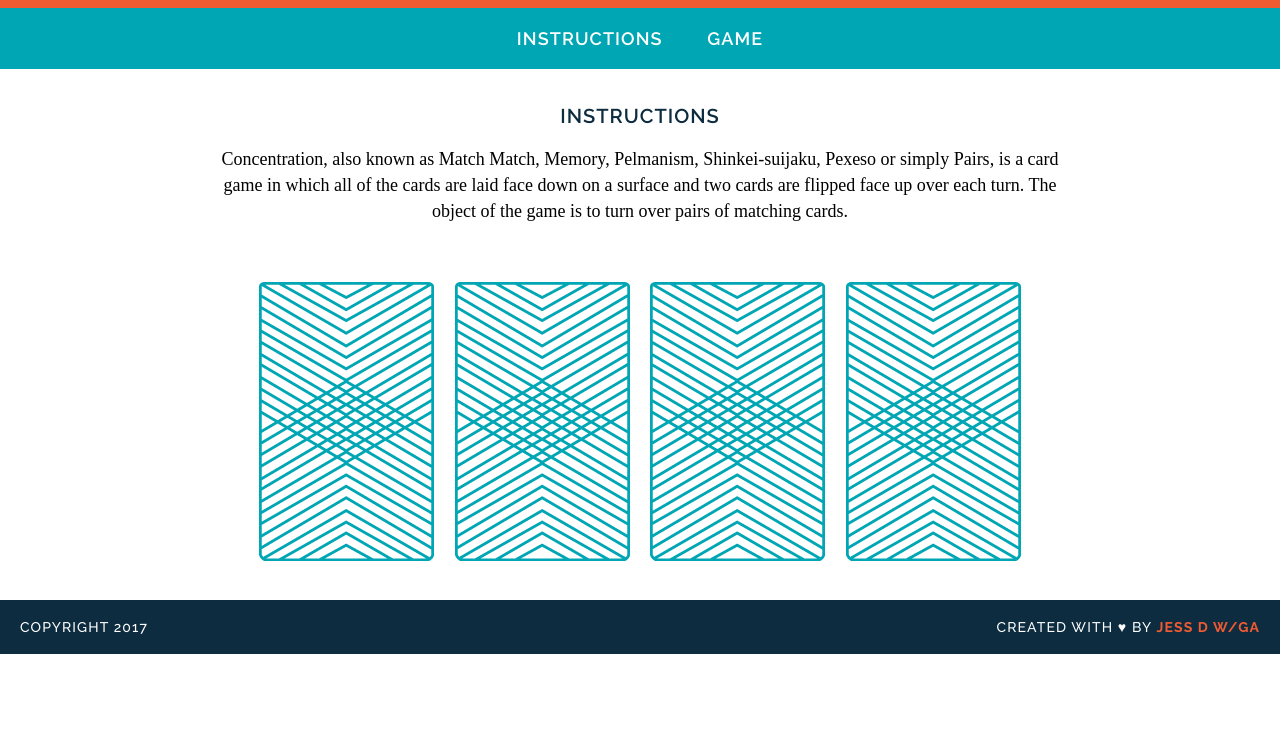
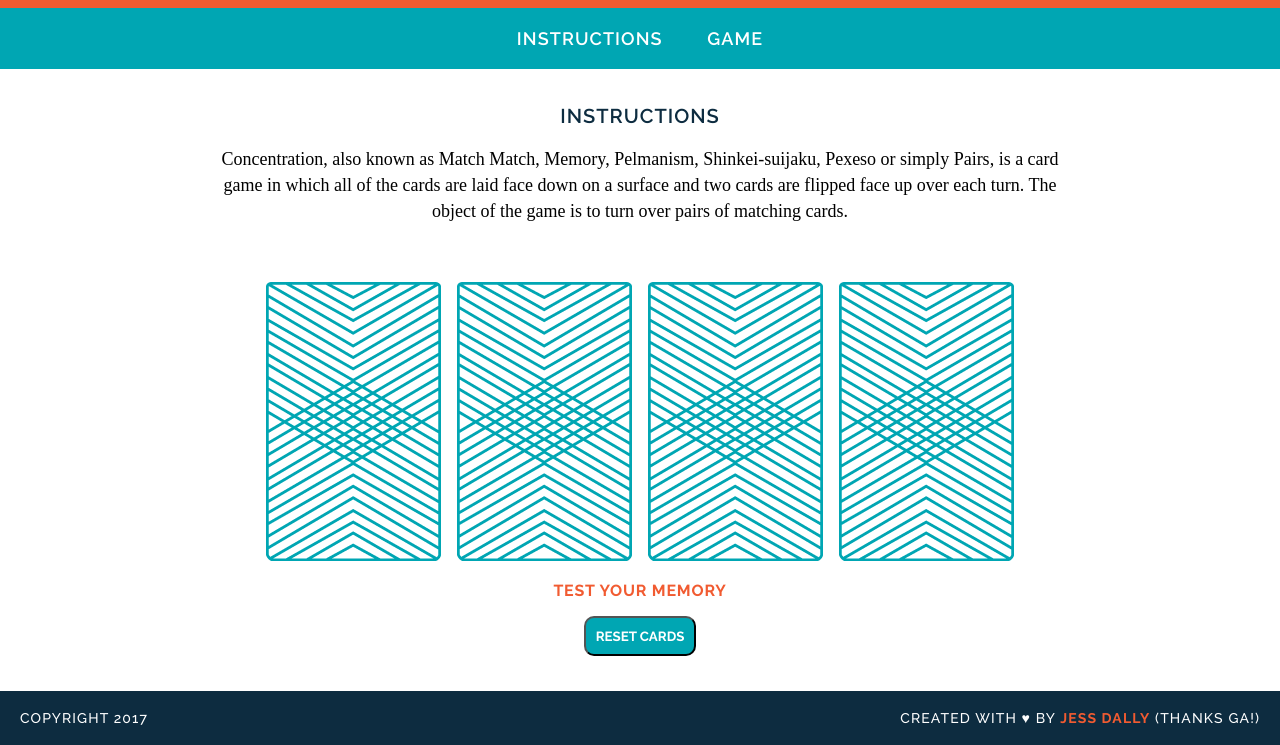
Before and after one commit to Jamdally/wdi-fundamentals-memorygame, a plain HTML site: page memory_game/index.html in a window 1280 px wide. Shown: the part 105-850 px from the top of the page. Before the commit the page ends 800 px from the top, so only its background shows below. Drawn offline with Linux system fonts and the light colour scheme; a web font is replaced by a local one.

Commit message:
created game logic

```diff
--- a/memory_game/css/style.css
+++ b/memory_game/css/style.css
@@ -19,7 +19,7 @@ body {
 /* =============
 TEXT RULES
 ================ */
-h1, h2 {
+h1, h2, h3 {
   	text-transform: uppercase;
 }
 
@@ -38,6 +38,12 @@ h2 {
   	font-size: 20px;
 }
 
+h3 {
+  	color: #F15B31;
+  	letter-spacing: 0.05em;
+  	font-weight: 800;
+  	font-size: 16px;
+}
 p {
   	font-family: "Droid Serif", serif;
   	line-height: 26px;
@@ -49,7 +55,6 @@ a {
 	text-transform: uppercase;
 	font-weight: 600;
 	letter-spacing: .06em;
-
 	margin: 0 20px;
 /* Hover style transition */
 	border-bottom: 2px solid transparent;
@@ -94,6 +99,18 @@ img {
   	margin: 40px 8px 0;
 }
 
+input {
+	font-family: "Raleway", sans-serif;
+	text-transform: uppercase;
+	background-color: #00A6B3;
+	color: #FFFFFF;
+	border-radius: 10px;
+	border-width: 2px;
+	padding: 10px;
+	font-weight: 800;
+
+
+}
 /* =============
 FOOTER
 ================ */
@@ -110,12 +127,16 @@ footer {
   	float: left;
   	font-family: "Raleway", sans-serif;
 }
+/*.social {
+	margin-right: auto;
+	margin-left: auto;
 
+	font-family: "Raleway", sans-serif;
+}*/
 .message {
   	float: right;
   	font-family: "Raleway", sans-serif;
 }
-
 .name {
   	color: #F15B31;
  	 font-weight: bold;
--- a/memory_game/index.html
+++ b/memory_game/index.html
@@ -23,17 +23,24 @@
 		<p>
 			Concentration, also known as Match Match, Memory, Pelmanism, Shinkei-suijaku, Pexeso or simply Pairs, is a card game in which all of the cards are laid face down on a surface and two cards are flipped face up over each turn. The object of the game is to turn over pairs of matching cards.
 		</p>
-		<div>
-			<img src="images/back.png" alt="Queen of Diamonds">
-			<img src="images/back.png" alt="Queen of Hearts">
-			<img src="images/back.png" alt="King of Diamonds">
-			<img src="images/back.png" alt="King of Hearts">
+		<div id="game-board" class="board clearfix">
 		</div>
+		<h3>Test Your Memory</h3>
+  			<div>
+  				<!-- //Refresh Page on click of Reset Cards button//-->
+				<input type="button" value="Reset Cards" onClick="window.location.reload()">
+  			</div>
 	</main>
 
 	<footer class="clearfix">
-		<p class="copyright">Copyright 2017</p>
-		<p class="message">Created with &hearts; by <span class="name">Jess D w/GA </span></p>
+		<p class="copyright">Copyright 2017
+		<!-- <p class="social">Follow Me on:
+			<a href="https://twitter.com/Juessbox">Twitter</a>
+			<a href="https://www.linkedin.com/in/jessicadally/">LinkedIn</a> -->
+		<p class="message">Created with &hearts; by
+			<span class="name">Jess Dally</span>
+			(thanks GA!)
+		</p>
 	</footer>
 
 <script src="js/main.js"></script>
--- a/memory_game/js/main.js
+++ b/memory_game/js/main.js
@@ -37,28 +37,45 @@ var checkForMatch = function () {
   		}
 	};
 // Create a function for steps when a user flips a card
-var flipCard = function (cardId) {
+var flipCard = function () {
+	// Get the data-id of the card that was just flipped and cache it
+  	cardId = this.getAttribute('data-id');
+  	console.log(cardId);
 
-	// Use console.log() to display the card that the user flipped
-	console.log("User flipped " + cards[cardId].rank);
+  	// Add rank to array of cards that are in play
+  	cardsInPlay.push(cards[cardId].rank);
 
-	//Add card user flipped to cardsInPlay array
-	cardsInPlay.push(cards[cardId].rank);
+ 	 // Display the card's image
+ 	 this.setAttribute('src', cards[cardId].cardImage);
 
-	 // Display the image path in the console
-  	console.log(cards[cardId].cardImage)
+ 		 // Check to see if two cards have been played
+ 	 	if (cardsInPlay.length === 2) {
+    	// If so, call the checkForMatch function
+    	checkForMatch();
+    	// Empty cards in play array for next try
+    	cardsInPlay = [];
+  		}
+	};
+// Cretae a function that will create your board
+var createBoard = function () {
+  // Create a for Loop through the cards array.
+  for (var i = 0; i < cards.length; i++) {
+    // Use createElement method to create an img element and store it in a variable
+    var cardElement = document.createElement('img');
 
-  	// Display the suit in the console
- 	console.log(cards[cardId].suit)
+ 		// use the setAttribute() method to add a src attribute for the cardElement
+    	cardElement.setAttribute('src', 'images/back.png');
 
-	// Check to see if 2 cards have been played
-	if (cardsInPlay.length === 2) {
-		// If true, call checkForMatch function
-		checkForMatch();
-		}
-	};
+		// use the setAttribute() method to set the card's 'data-id' attribute
+		// 'data-id' should be the index of the current element
+   		cardElement.setAttribute('data-id', i);
 
-// Simulate User card flip (argument using index number)
-flipCard(0);
-// Simulate another User card flip (argument using index number)
-flipCard(2);
+		// Add  event listener so that when a card is clicked, the function flipCard will be executed
+    	cardElement.addEventListener('click', flipCard);
+
+   		// Append the card to the board
+    	document.getElementById('game-board').appendChild(cardElement);
+  		}
+	}
+// Execute the createBoard function to create the board.
+createBoard();
```
Lines whose indentation alone changed are shown as unchanged.
